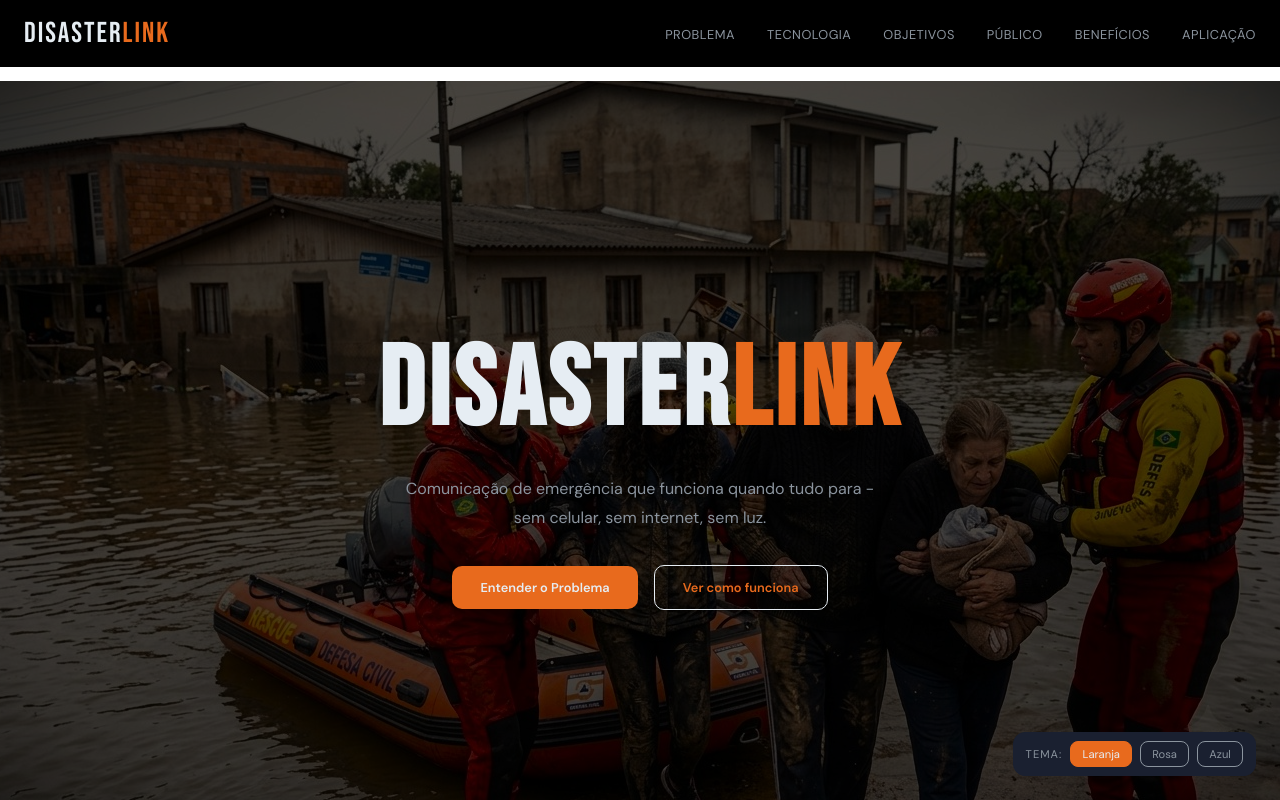
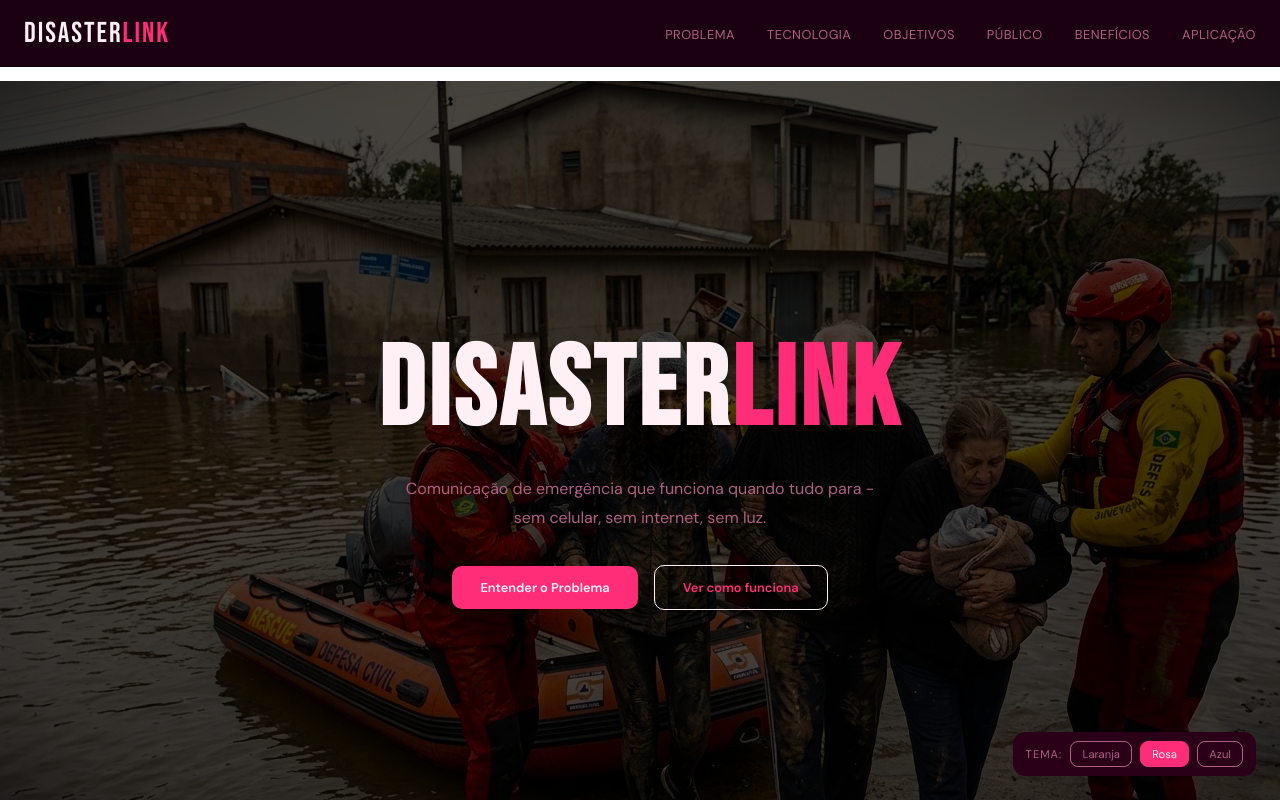
Before and after one commit to SpaceConnect-DisasterLink/site-interativo, a plain HTML site: page index.html in a window 1280 px wide. Both pictures are taken after a click on the button "Rosa". Shown: the top 800 px of the page. Drawn offline with Linux system fonts and the light colour scheme.

Commit message:
feat: add theme switching logic

```diff
--- a/index.html
+++ b/index.html
@@ -486,6 +486,7 @@
       </div>
     </div>
   </footer>
+  <script src="./js/script.js"></script>
 </body>
 
 </html>
--- a/js/script.js
+++ b/js/script.js
@@ -249,3 +249,18 @@ document.querySelector(".form").addEventListener("submit", function (e) {
     document.querySelector(".form").reset();
   }
 });
+
+//troca de tema
+let btnsTema = document.querySelectorAll(".btn-tema");
+
+for (let t = 0; t < btnsTema.length; t++) {
+  btnsTema[t].addEventListener("click", function () {
+    let tema = this.dataset.tema;
+    document.body.classList.remove("tema-laranja", "tema-rosa", "tema-azul");
+    document.body.classList.add("tema-" + tema);
+    for (let j = 0; j < btnsTema.length; j++) {
+      btnsTema[j].classList.remove("ativo");
+    }
+    this.classList.add("ativo");
+  });
+}
```
